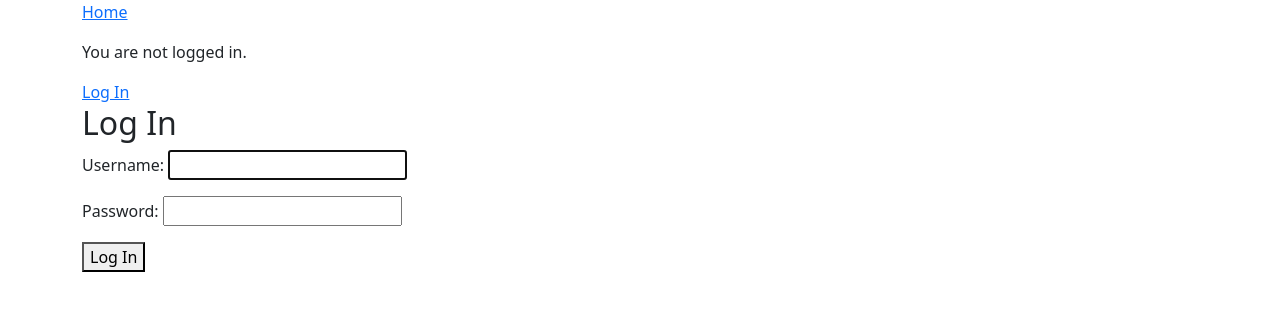
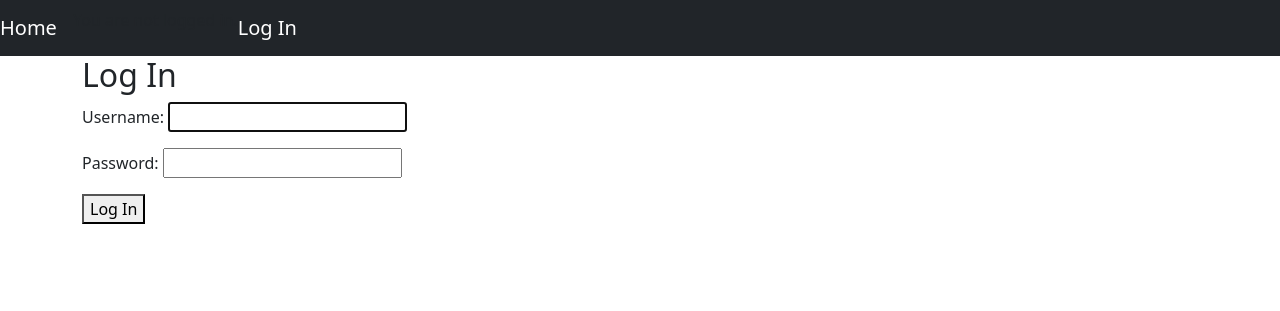
Before and after one commit to russHyde/contented, a Django app: page /accounts/login/ in a window 1280 px wide. Shown: the top 311 px of the page. Run offline with Django 3.2, Linux system fonts and the light colour scheme; some libraries are stand-ins or nearby versions.

Commit message:
add banner (home & login/out links) at top of page

```diff
--- a/contented/templates/base.html
+++ b/contented/templates/base.html
@@ -13,17 +13,19 @@
     {% endblock title %}
   </head>
   <body>
-    <div class="container">
-      <p><a href="{% url 'home' %}">Home</a></p>
-
+    <!-- Navigation banner at the top of the page -->
+    <nav class="navbar navbar-expand-lg navbar-dark bg-dark">
+      <a class="navbar-brand" href="{% url 'home' %}">Home</a>
       {% if user.is_authenticated %}
         <p>Hi {{ user.username }}!</p>
-        <p><a href="{% url 'logout' %}">Log Out</a></p>
+        <a class="navbar-brand" href="{% url 'logout' %}">Log Out</a>
       {% else %}
         <p>You are not logged in.</p>
-        <a href="{% url 'login' %}">Log In</a>
+        <a class="navbar-brand" href="{% url 'login' %}">Log In</a>
       {% endif %}
+    </nav>
 
+    <div class="container">
       {% block content %}
       {% endblock content %}
     </div>
```
